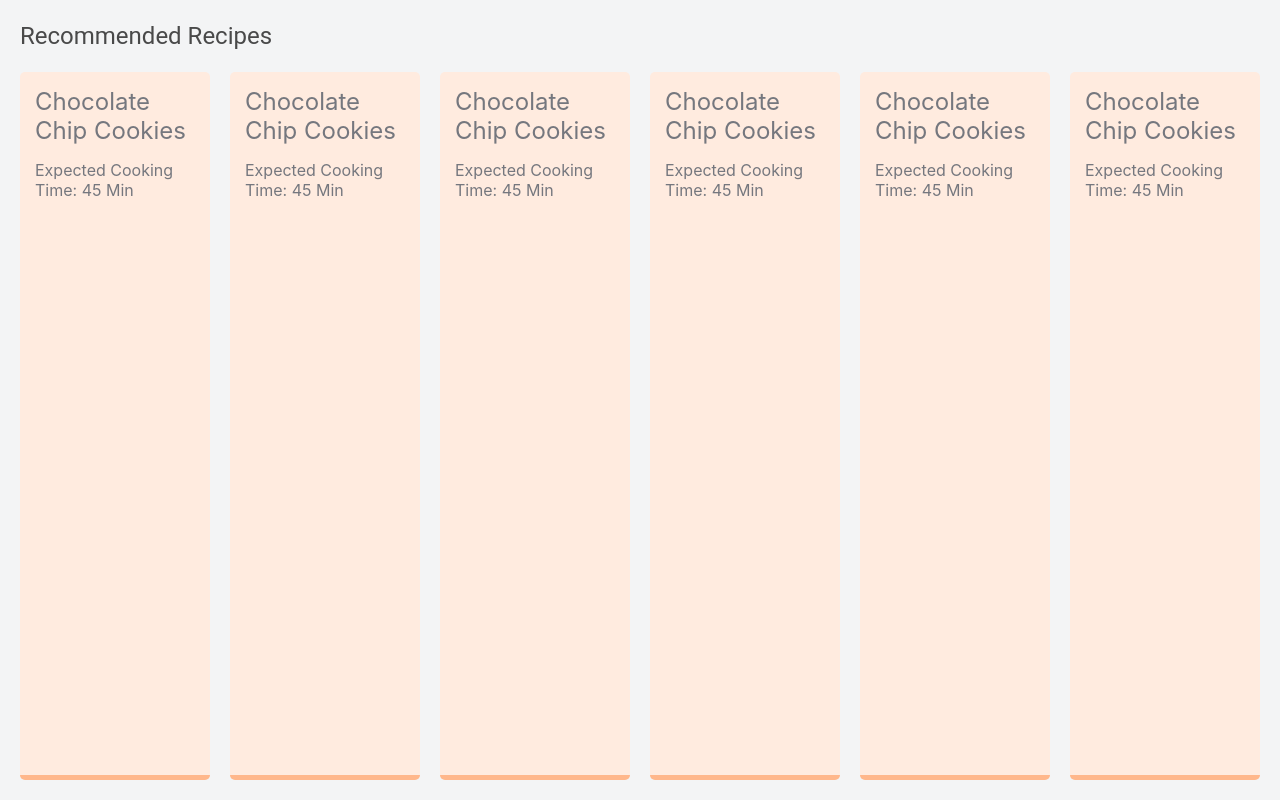
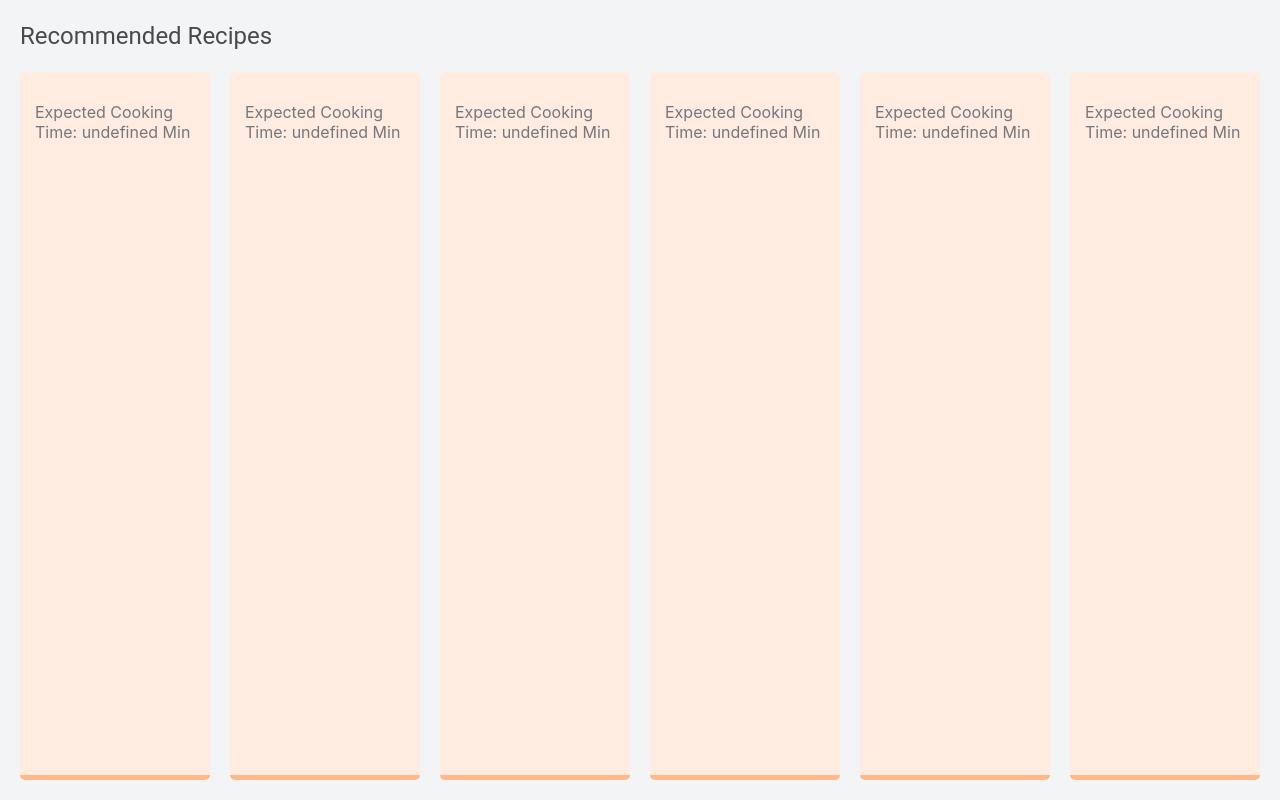
Before and after one commit to jennyy-lei/SweetAndSalty, a React (Create React App) app in the folder sweet-and-salty/: page /recipes in a window 1280 px wide. Built offline with nearby package versions, Linux system fonts and the light colour scheme.

Commit message:
fix endpoint calls

```diff
--- a/sweet-and-salty/src/Flowchart/Flowchart.js
+++ b/sweet-and-salty/src/Flowchart/Flowchart.js
@@ -161,8 +161,8 @@ class Flow extends React.Component {
     this.selectedIngredients.push(option);
     console.log(option);
     httpPut("/ingre", { ingre : option });
-    let nextIngredientOptions = httpGet("/ingre");
-    let recommendedRecipes = Object.values(httpGet("/recipe"));
+    let nextIngredientOptions = Object.values(httpGet("/ingre"));
+    let recommendedRecipes = httpGet("/recipe");
     this.props.newRecommendedRecipes(recommendedRecipes);
     this.nextIngredients = nextIngredientOptions;
 
--- a/sweet-and-salty/src/RecipeDisplay/recipeCard.js
+++ b/sweet-and-salty/src/RecipeDisplay/recipeCard.js
@@ -29,13 +29,13 @@ export default function AssetCard({ data }) {
     const classes = useStyles();
 
     const handleCardClick = () => {
-        window.open(data.recipeUrl);
+        window.open(data.url);
     };
 
     return (
         <div className={classes.metadata} onClick={handleCardClick}>
             <div className={`${classes.recipeData} ${classes.name}`}>{data.name}</div>
-            <div className={classes.recipeData}>{"Expected Cooking Time: " + data.cookingTime}</div>
+            <div className={classes.recipeData}>{"Expected Cooking Time: " + data.time + " Min"}</div>
         </div>
     );
 }
--- a/sweet-and-salty/src/RecipeDisplay/recipeDisplay.js
+++ b/sweet-and-salty/src/RecipeDisplay/recipeDisplay.js
@@ -3,6 +3,7 @@ import Typography from "@material-ui/core/Typography";
 import { makeStyles } from "@material-ui/core/styles";
 import RecipeCard from "./recipeCard.js";
 
+let x = 0;
 const useStyles = makeStyles((theme) => ({
     page: {
         display: "flex",
@@ -19,7 +20,7 @@ const useStyles = makeStyles((theme) => ({
 export default function RecipeDisplay() {
     const classes = useStyles();
 
-    const tempRecipes = [{id : "1", data: { name : "Chocolate Chip Cookies", cookingTime: "45 Min", recipeUrl: "https://www.bettycrocker.com/recipes/ultimate-chocolate-chip-cookies/77c14e03-d8b0-4844-846d-f19304f61c57", matchedIngredients: "flour,egg,sugar" }},
+    const recipes = [{id : "1", data: { name : "Chocolate Chip Cookies", cookingTime: "45 Min", recipeUrl: "https://www.bettycrocker.com/recipes/ultimate-chocolate-chip-cookies/77c14e03-d8b0-4844-846d-f19304f61c57", matchedIngredients: "flour,egg,sugar" }},
     {id : "1", data: { name : "Chocolate Chip Cookies", cookingTime: "45 Min", recipeUrl: "https://www.bettycrocker.com/recipes/ultimate-chocolate-chip-cookies/77c14e03-d8b0-4844-846d-f19304f61c57", matchedIngredients: "flour,egg,sugar" }},
     {id : "1", data: { name : "Chocolate Chip Cookies", cookingTime: "45 Min", recipeUrl: "https://www.bettycrocker.com/recipes/ultimate-chocolate-chip-cookies/77c14e03-d8b0-4844-846d-f19304f61c57", matchedIngredients: "flour,egg,sugar"  }},
     {id : "1", data: { name : "Chocolate Chip Cookies", cookingTime: "45 Min", recipeUrl: "https://www.bettycrocker.com/recipes/ultimate-chocolate-chip-cookies/77c14e03-d8b0-4844-846d-f19304f61c57", matchedIngredients: "flour,egg,sugar"  }},
@@ -32,11 +33,11 @@ export default function RecipeDisplay() {
                 Recommended Recipes
             </Typography>
             <div className={classes.page} style={{overflow: "auto", flex: 1, padding: "0 20px"}}>
-                {tempRecipes.map(function (tempRecipes) {
+                {recipes.map(function (value) {
                     return (
                         <RecipeCard
-                            key={tempRecipes.id}
-                            data={tempRecipes.data}
+                            key={x++}
+                            data={value}
                         />
                     );
                 })}
```
